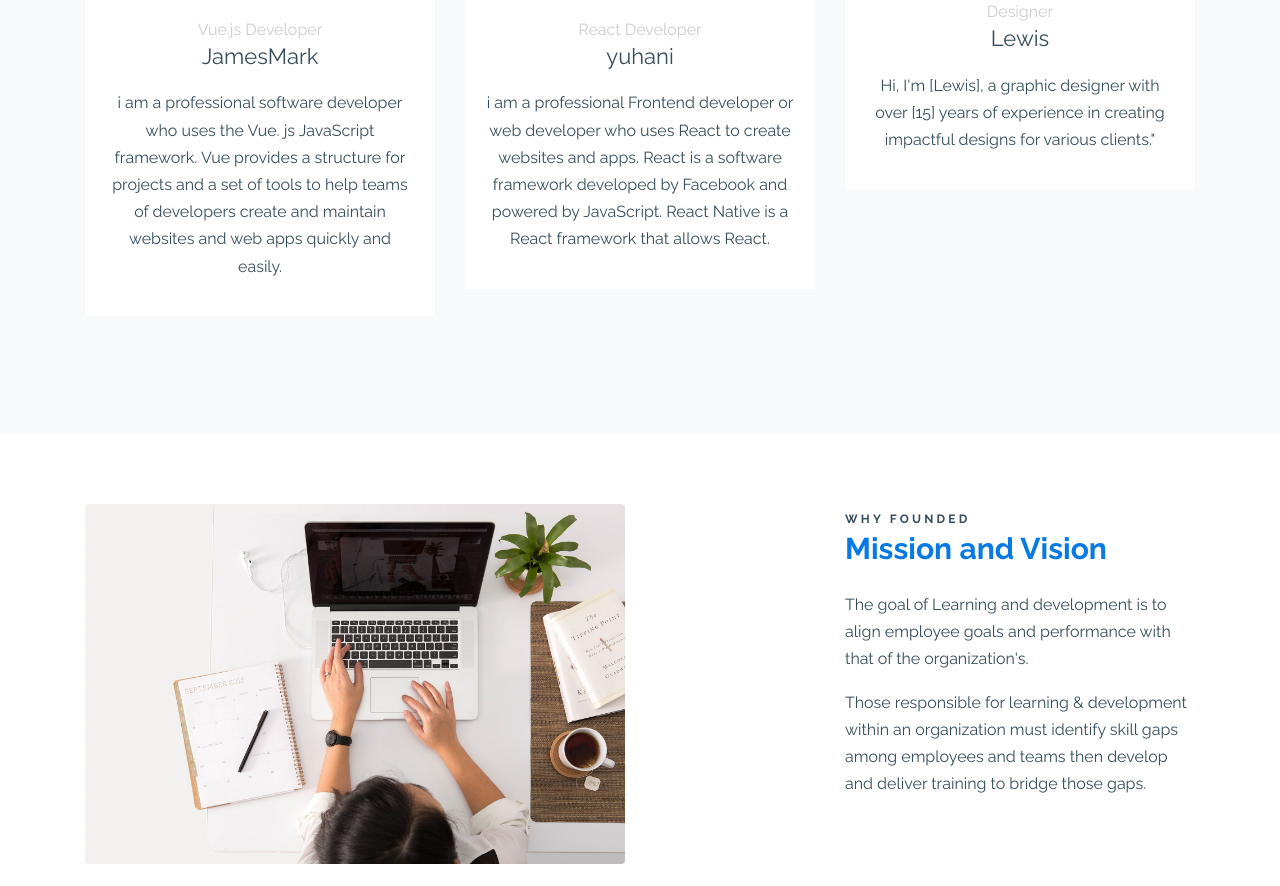
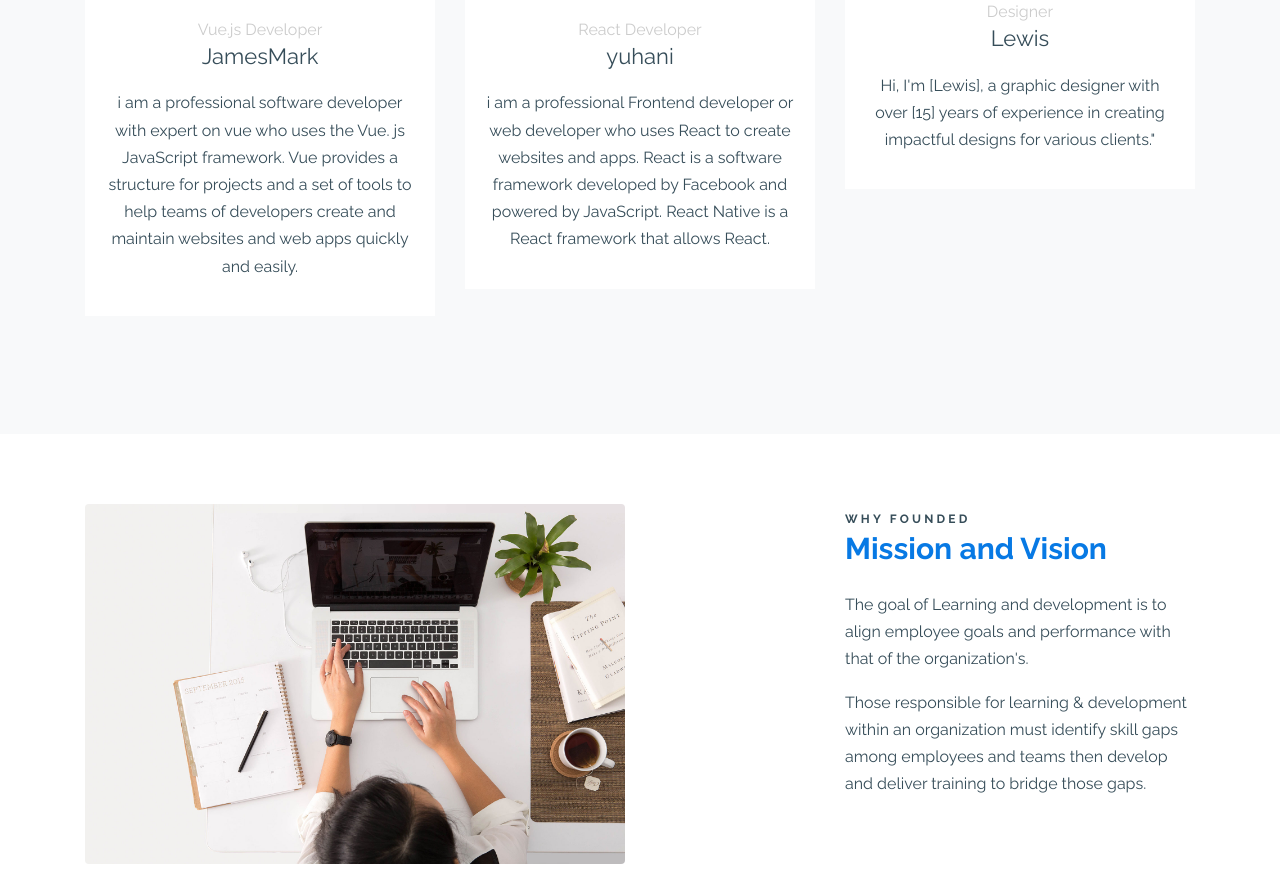
Before and after one commit to yogesh45789/My-Education-Web, a plain HTML site: page about.html in a window 1280 px wide. Shown: the part 1832-2718 px from the top of the page. Drawn offline with Linux system fonts and the light colour scheme; files whose address does not match are found by name.

Commit message:
major changes done

```diff
--- a/about.html
+++ b/about.html
@@ -167,7 +167,7 @@
               <div class="post-entry-1-contents">
                 <span class="meta">Vue.js Developer</span>
                 <h2>JamesMark</h2>
-                <p> i am a professional software developer who uses the Vue. js JavaScript framework. Vue provides a structure for projects and a set of tools to help teams of developers create and maintain websites and web apps quickly and easily.</p>
+                <p> i am a professional software developer with expert on vue who uses the Vue. js JavaScript framework. Vue provides a structure for projects and a set of tools to help teams of developers create and maintain websites and web apps quickly and easily.</p>
               </div>
             </div>
           </div>
```
